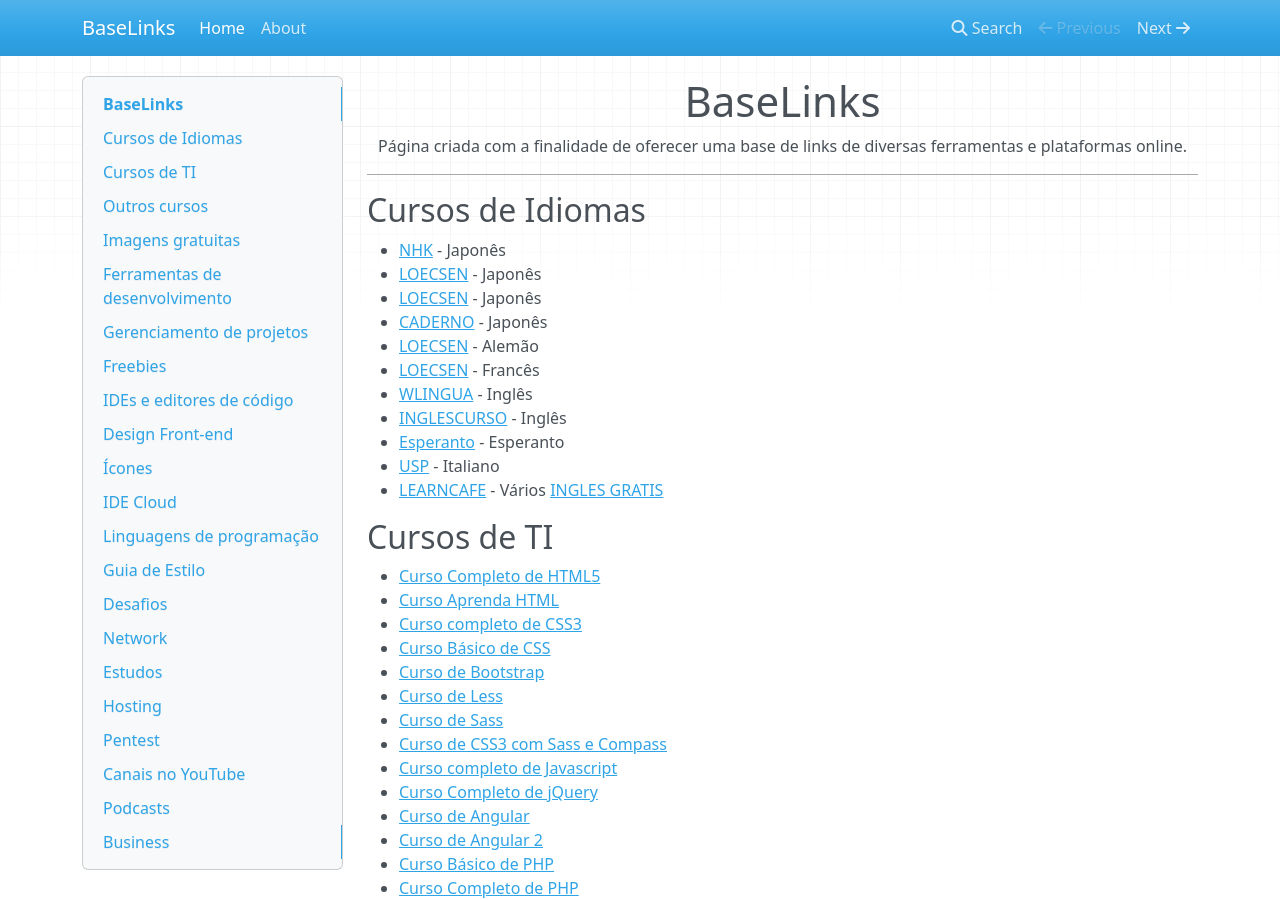
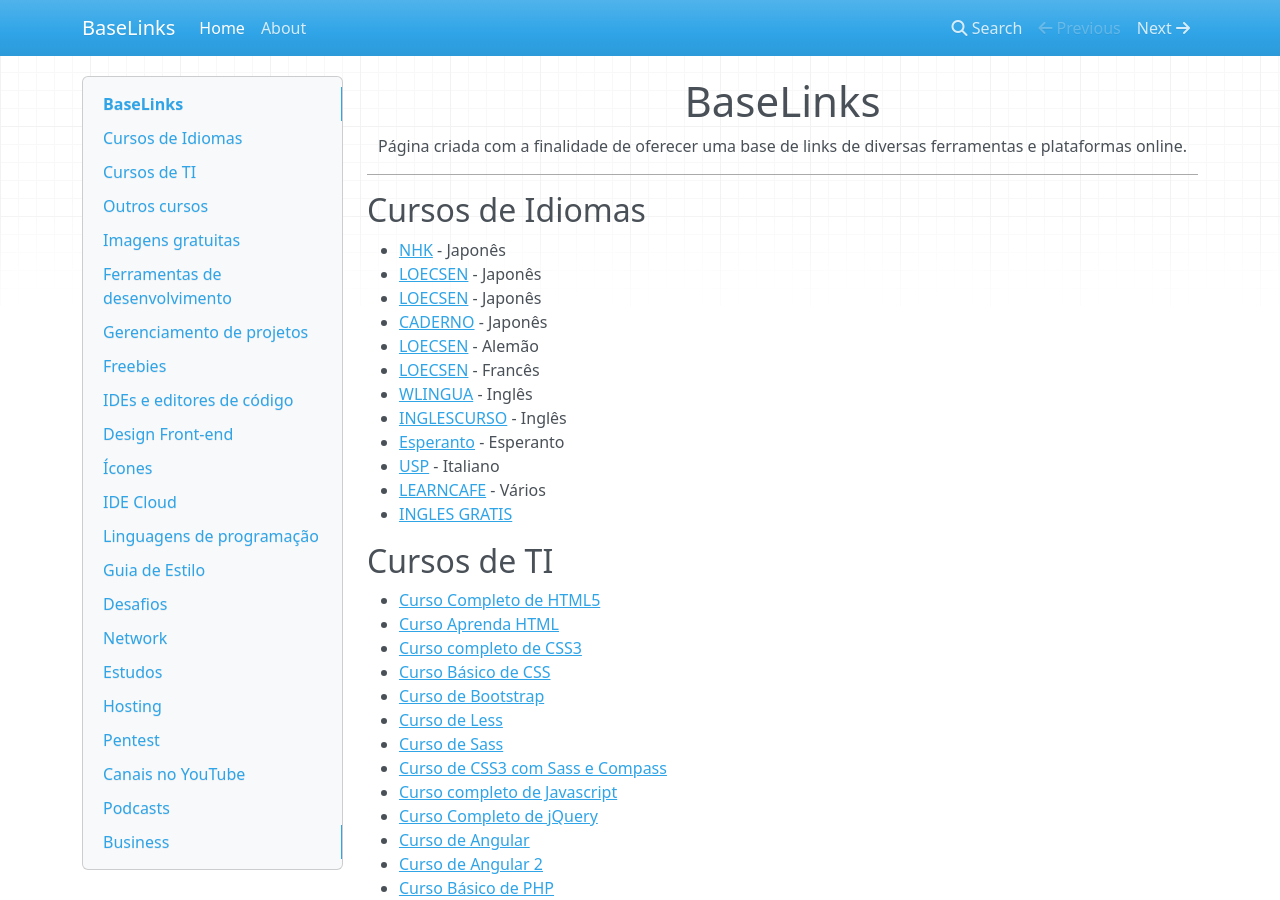
Before and after one commit to cleibp/baseOfLinks, an MkDocs documentation site: the page built from docs/index.md, in a window 1280 px wide and 900 px high. Built offline with MkDocs 1.6.1, drawn with Linux system fonts in a browser that asks for light colours; nearby versions of some CDN libraries.

Commit message:
link quebrado

```diff
--- a/docs/index.md
+++ b/docs/index.md
@@ -18,7 +18,7 @@
 * [Esperanto](http://www.esperanto.com.br/aprenda/cursos) - Esperanto
 * [USP](https://cursosextensao.usp.br/course/view.php?id=131&section=0) - Italiano
 * [LEARNCAFE](https://www.learncafe.com/cursos-gratis/idiomas) - Vários
-[INGLES GRATIS](http://aulasdeinglesgratis.net/expressoes/)
+* [INGLES GRATIS](http://aulasdeinglesgratis.net/expressoes/)
 
 ## Cursos de TI
 
```
